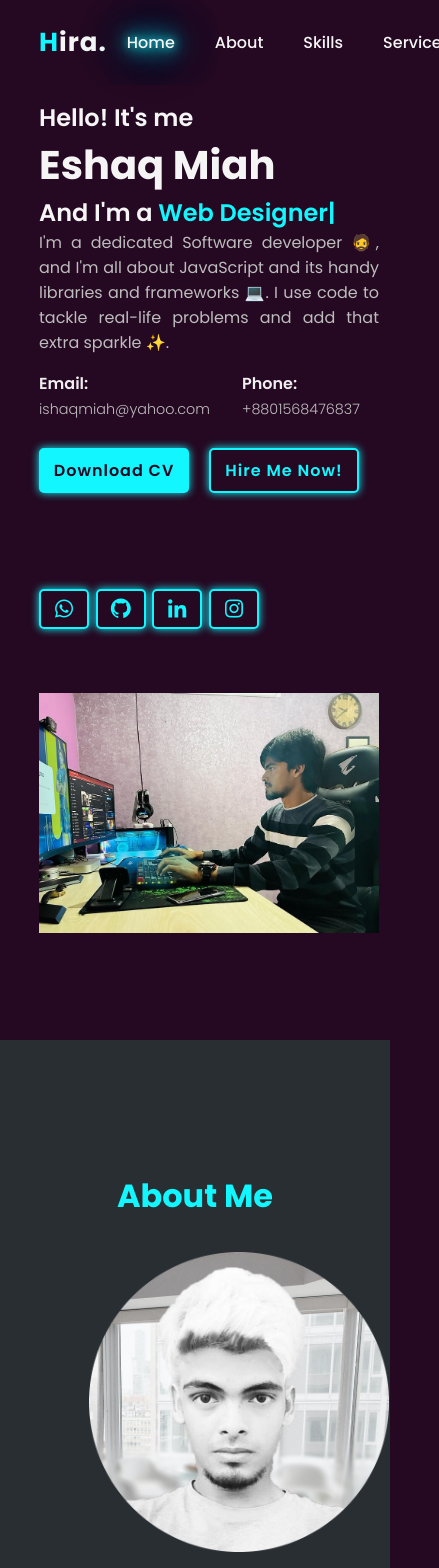
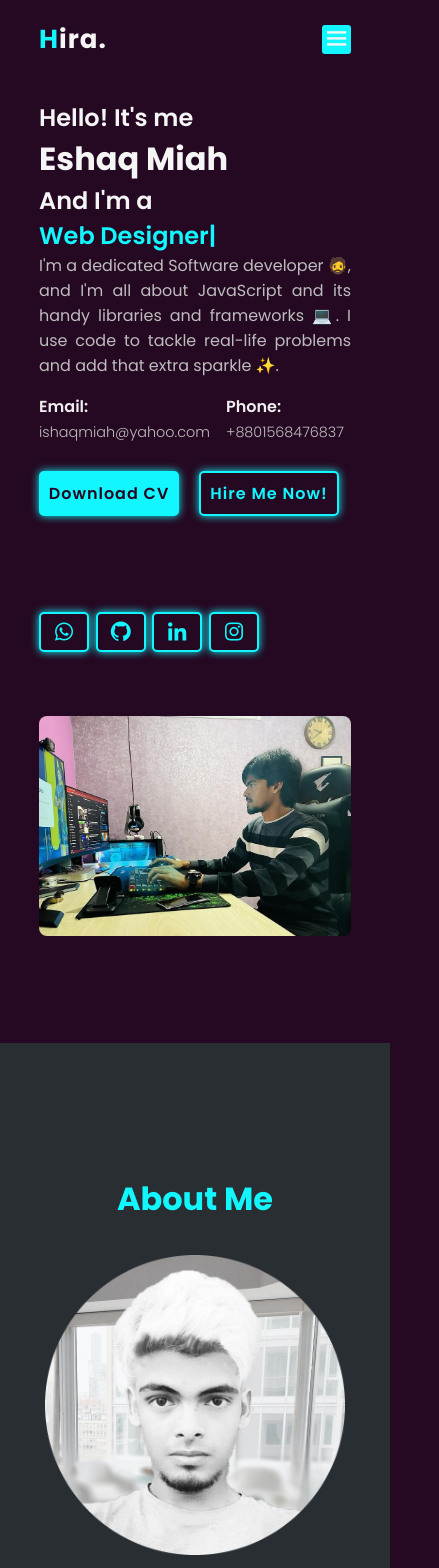
Before and after one commit to hiiipercy/hira, a React (Create React App) app: page / in a window 390 px wide. Shown: the top 1568 px of the page, 439 px wide, since content can reach past the window. Built offline with nearby package versions, Linux system fonts and the light colour scheme.

Commit message:
Add files via upload

```diff
--- a/src/Contact.jsx
+++ b/src/Contact.jsx
@@ -15,8 +15,7 @@ export default function Contact(){
   }
 
   return (
-
-    <section className="contact" id="contact">
+  <section className="contact" id="contact">
       <h2>Contact</h2>
       <div className="contact_body">
     <form className="contact_form" onSubmit={handleSubmit}>
--- a/src/Header.jsx
+++ b/src/Header.jsx
@@ -2,13 +2,19 @@ import React from 'react';
 import { NavLink } from 'react-router-dom';
 
 export default function Header(){
+    let [bar,setBar] = React.useState(false);
+    function toogle(){
+        setBar(pre => !pre)
+    }
+
 
     return (
-        <nav className='header'>
+        <header className='header'>
             <div className="logo">
                 <span>H</span>ira.
             </div>
-            <ul className="nav-menu">
+            <ul id='navbar' onClick={toogle} className={bar ?
+            "#navbar open" : "#navbar"}>
                 <li className="nav-item">
                 <NavLink activeClassName="active"
                       to="/"
@@ -52,8 +58,8 @@ export default function Header(){
                      >Contact</NavLink>
                 </li>
             </ul>
-            <div id="menu-icon" class='bx bx-menu'>
+            <div id="menu-icon" onClick={toogle} class={bar ? "bx bx-x" : "bx bx-menu"}>
             </div>
-        </nav>
+        </header>
     )
 }
--- a/src/Home.jsx
+++ b/src/Home.jsx
@@ -5,7 +5,7 @@ import Typical from 'react-typical';
 export default function Home(){
 
     return(
-           <section className="home" id="home">
+           <home className="home" id="home">
                 <div className="home-content">
                     <h3>Hello! It's me</h3>
                     <h1>Eshaq Miah</h1>
@@ -52,6 +52,6 @@ export default function Home(){
                         <img src="./cover.jpeg" alt=""/>
                     </div>
                 </div>
-            </section>
+            </home>
     )
 }
--- a/src/Skills.jsx
+++ b/src/Skills.jsx
@@ -7,7 +7,7 @@ export default function Skills(){
             <div className="main-text">
                 <h2>Skills</h2>
             </div>
-        <div className="skills">
+        <div className="skill">
         <div class="skill-img">
             <img src="./png.png" alt=""/>
         </div>
--- a/src/Style.css
+++ b/src/Style.css
@@ -31,9 +31,12 @@ body{
     font-family:"Poppins",sans-serif;
     background-color: var(--bg-color);
     color: var(--text-color);
+    width: 100%;
 }
 
-
+section{
+  width: 100%;
+}
 
 
 
@@ -41,7 +44,7 @@ body{
 
 
 
-.header{
+header{
   position: fixed;
   top: 0;
   left: 0;
@@ -52,8 +55,12 @@ body{
   justify-content: space-between;
   width: 100%;
   padding: 20px 10%;
+}
 
-
+header.sticky{
+  background: var(--bg-color);
+  border-radius: 1px solid var(--secon-bg-color);
+  padding: 12px 10%;
 }
 .logo{
     font-size: 26px;
@@ -63,17 +70,20 @@ body{
 span{
   color: var(--hover-color);
 }
-.nav-menu{
+#navbar{
     display: flex;
 }
+
 .nav-item {
   color: var(--text-color);
   font-weight: 500;
   padding: 10px 20px;
 }
+
 .nav-item a{
   color: var(--text-color);
 }
+
 .nav-item a:hover{
     cursor: pointer;
     color: var(--hover-color);
@@ -86,6 +96,7 @@ span{
     0 0 100px rgba(18,247,253,0.6),
     0 0 150px rgba(18,247,253,0.6);
 }
+
 .active{
     text-shadow: var(--hover-color);
     text-shadow: 0 0 10px rgba(18,247,255,3),
@@ -113,16 +124,14 @@ span{
 /*..............................................Home  Section................................................*/
 
 
-section{
-padding: 100px 10%;
+
+.home{
+  padding: 100px 10%;
   min-height: 100vh;
   height: 100%;
   width: 100%;
-}
-.home{
-
   display: grid;
-  grid-template-columns: repeat(auto-fill , minmax(340px , 1fr));
+  grid-template-columns: repeat(auto-fill , minmax(360px , 1fr));
   gap: 4rem;
   justify-content: space-between;
   align-items: center;
@@ -310,6 +319,7 @@ padding: 100px 10%;
 }
 
 .image-box img{
+  border-radius: 8px;
   height: auto;
   max-width:400px;
   align-items: center;
@@ -329,9 +339,10 @@ padding: 100px 10%;
   gap: 4rem;
   background: var(--secon-bg-color);
 }
+
 .about-body{
   display: grid;
-  grid-template-columns: repeat(auto-fill , minmax(400px , 1fr));
+  grid-template-columns: repeat(auto-fill , minmax(360px , 1fr));
   gap: 4rem;
 
 }
@@ -408,7 +419,9 @@ padding: 100px 10%;
   width: 100%;
   text-align: center;
   gap: 4rem;
+
 }
+
 
 .main-text h2{
   margin: 2rem 0;
@@ -429,9 +442,9 @@ padding: 100px 10%;
     transform: translateY(0);
   }
 }
-.skills{
+.skill{
   display: grid;
-  grid-template-columns: repeat(auto-fill , minmax(400px , 1fr));
+  grid-template-columns: repeat(auto-fill , minmax(360px , 1fr));
   gap: 4rem;
 
 }
@@ -602,7 +615,7 @@ padding: 100px 10%;
   overflow: hidden;
   position: relative;
   opacity: 1;
-  grid-template-rows: 1fr auto;
+  grid-template-rows: repeat(auto-fill , minmax(250px , 1fr));
 }
 .ServicesBox i{
   display: grid;
@@ -847,7 +860,6 @@ padding: 100px 10%;
 
  .contact-box{
   padding: 100px 10%;
-  min-height: 100vh;
   height: 100%;
   width: 100%;
   text-align: center;
@@ -898,3 +910,498 @@ padding: 100px 10%;
   color: var(--bg-color);
   box-shadow: var(--neon-box-shadow);
 }
+
+
+
+
+/*............................Responsive..................................*/
+
+
+
+
+@media (max-width:2560px){
+  header{
+    padding: 20px 15%;
+  }
+  .home{
+  padding: 100px 15%;
+  min-height: 100vh;
+  height: 100%;
+  width: 100%;
+  display: grid;
+  grid-template-columns: repeat(auto-fill , minmax(800px , 1fr));
+  gap: 4rem;
+  justify-content: space-between;
+  align-items: center;
+}
+.home-content {
+  max-width: 700px;
+  width: 100%;
+}
+.image-box img{
+  border-radius: 8px;
+  height: auto;
+  max-width:500px;
+  align-items: center;
+  width: 100%;
+}
+.bio_left img{
+  height: auto;
+  width: auto;
+  max-width:400px;
+  text-align: center;
+}
+.about{
+  padding: 100px 15%;
+}
+.about-body{
+  display: grid;
+  grid-template-columns: repeat(auto-fill , minmax(800px , 1fr));
+  gap: 4rem;
+}
+.skill-section{
+  padding: 100px 15%;
+}
+.skill {
+  display: grid;
+  grid-template-columns: repeat(auto-fill , minmax(700px , 1fr));
+}
+.skill-img img{
+  height: auto;
+  width: auto;
+  max-width:400px;
+  text-align: center;
+}
+.services_main{
+  padding: 100px 15%;
+}
+.services{
+  display: grid;
+  grid-template-columns: repeat(auto-fill , minmax(500px , 1fr));
+  gap: 2rem;
+}
+.portfolio{
+  padding: 100px 15%;
+}
+.portfolio_body{
+  display: grid;
+  grid-template-columns: repeat(auto-fill , minmax(250px , 1fr));
+  gap: 2rem;
+}
+.contact{
+  padding: 100px 15%;
+}
+.contact_body form{
+  margin: 1rem auto;
+  max-width: 60rem;
+  margin-bottom: 3rem;
+  align-items: center;
+  width: 100%;
+ }
+}
+
+
+@media (max-width:1440px){
+  header{
+    padding: 20px 10%;
+  }
+  .home{
+  padding: 100px 10%;
+  min-height: 100vh;
+  height: 100%;
+  width: 100%;
+  display: grid;
+  grid-template-columns: repeat(auto-fill , minmax(500px , 1fr));
+  gap: 4rem;
+  justify-content: space-between;
+  align-items: center;
+}
+.home-content {
+  max-width: 700px;
+  width: 100%;
+}
+.image-box img{
+  border-radius: 8px;
+  height: auto;
+  max-width:500px;
+  align-items: center;
+  width: 100%;
+}
+.bio_left img{
+  height: auto;
+  width: auto;
+  max-width:300px;
+  text-align: center;
+}
+.about{
+  padding: 100px 10%;
+}
+.about-body{
+  display: grid;
+  grid-template-columns: repeat(auto-fill , minmax(500px , 1fr));
+  gap: 4rem;
+}
+.skill-section{
+  padding: 100px 10%;
+}
+.skill {
+  display: grid;
+  grid-template-columns: repeat(auto-fill , minmax(500px , 1fr));
+}
+.skill-img img{
+  height: auto;
+  width: auto;
+  max-width:300px;
+  text-align: center;
+}
+.services_main{
+  padding: 100px 10%;
+}
+.services{
+  display: grid;
+  grid-template-columns: repeat(auto-fill , minmax(300px , 1fr));
+  gap: 2rem;
+}
+.portfolio{
+  padding: 100px 10%;
+}
+.portfolio_body{
+  display: grid;
+  grid-template-columns: repeat(auto-fill , minmax(250px , 1fr));
+  gap: 2rem;
+}
+.contact{
+  padding: 100px 10%;
+}
+.contact_body form{
+  margin: 1rem auto;
+  max-width: 60rem;
+  margin-bottom: 3rem;
+  align-items: center;
+  width: 100%;
+ }
+}
+
+
+
+@media (max-width:1024px){
+  header{
+    padding: 20px 10%;
+  }
+  .home{
+  padding: 100px 10%;
+  min-height: 100vh;
+  height: 100%;
+  width: 100%;
+  display: grid;
+  grid-template-columns: repeat(auto-fill , minmax(300px , 1fr));
+  gap: 4rem;
+  justify-content: space-between;
+  align-items: center;
+}
+.home-content {
+  max-width: 600px;
+  width: 100%;
+}
+.image-box img{
+  border-radius: 8px;
+  height: auto;
+  max-width:500px;
+  align-items: center;
+  width: 100%;
+}
+.bio_left img{
+  height: auto;
+  width: auto;
+  max-width:300px;
+  text-align: center;
+}
+.about{
+  padding: 100px 10%;
+}
+.about-body{
+  display: grid;
+  grid-template-columns: repeat(auto-fill , minmax(300px , 1fr));
+  gap: 4rem;
+}
+.skill-section{
+  padding: 100px 10%;
+}
+
+.skill {
+  display: grid;
+  grid-template-columns: repeat(auto-fill , minmax(300px , 1fr));
+}
+
+.skill-img img{
+  height: auto;
+  width: auto;
+  max-width:300px;
+  text-align: center;
+}
+
+.services_main{
+  padding: 100px 10%;
+}
+
+.services{
+  display: grid;
+  grid-template-columns: repeat(auto-fill , minmax(200px , 1fr));
+  gap: 2rem;
+}
+
+.portfolio{
+  padding: 100px 10%;
+}
+
+.portfolio_body{
+  display: grid;
+  grid-template-columns: repeat(auto-fill , minmax(250px , 1fr));
+  gap: 2rem;
+}
+
+.contact{
+  padding: 100px 10%;
+}
+
+.contact_body form{
+  margin: 1rem auto;
+  max-width: 60rem;
+  margin-bottom: 3rem;
+  align-items: center;
+  width: 100%;
+ }
+}
+
+
+@media (max-width:768px){
+  .home{
+  grid-template-columns: repeat(auto-fill , minmax(200px , 1fr));
+}
+.home-btn{
+  width: 300px;
+}
+.home-btn button.btn,
+.home-btn a.btn{
+  width: 140px;
+}
+.info-box{
+  gap: 1rem;
+  width: 300px;
+}
+
+.change-text {
+  font-size: 1.1rem;
+  font-weight: 400;
+  display: flex;
+  flex-direction: column;
+  }
+
+  .nav-item {
+    color: var(--text-color);
+    font-weight: 400;
+    padding: 8px 16px;
+  }
+
+  .about-body{
+    grid-template-columns: repeat(auto-fill , minmax(200px , 1fr));
+  }
+
+  .nav-item {
+    color: var(--text-color);
+    font-weight: 300;
+    padding: 6px 12px;
+  }
+  #menu-icon{
+    display: block;
+    transition: all .4s ease;
+  }
+
+  #menu-icon.bx-x{
+    transform: rotate(-180deg);
+  }
+  #navbar{
+    display: flex;
+    position: absolute;
+    top: 80px;
+    right: -600px;
+    width: 160px;
+    flex-direction: column;
+    background: var(--bg-color);
+    text-align: left;
+    padding: 0 5%;
+    transition: all .45s ease;
+    box-shadow: var(--neon-box-shadow);
+    border-radius: 10px;
+  }
+
+  #navbar a{
+    font-size: 1rem;
+    padding-bottom: 1rem;
+    display: block;
+}
+  #navbar.open{
+    right: 30px;
+  }
+.skill {
+    grid-template-columns: repeat(auto-fill , minmax(200px , 1fr));
+  }
+.services{
+    grid-template-columns: repeat(auto-fill , minmax(200px , 1fr));
+  }
+  .contact{
+    min-height: auto;
+   }
+  .contact-btn{
+    width: 100%;
+    display: flex;
+    cursor: pointer;
+    align-items: center;
+    text-align: center;
+    justify-content: center;
+   }
+}
+
+@media (max-width:470px){
+  .change-text {
+  font-size: 1.1rem;
+  font-weight: 400;
+  display: flex;
+  flex-direction: column;
+  }
+
+  .home-content h1{
+  font-size: 2rem;
+  font-weight: 700;
+  }
+}
+
+@media (max-width:320px){
+  .info-box{
+    display: inherit;
+    height: auto;
+    gap: 1rem;
+    width: 300px;
+  }
+  .home-btn{
+    width: 270px;
+  }
+.home-btn button.btn,
+.home-btn a.btn{
+  width: 130px;
+}
+.social-icon {
+  margin-top: 2rem;
+  display: flex;
+  justify-content: space-between;
+  height: 40px;
+  max-width: 220px;
+}
+.home-content {
+  max-width: 600px;
+  width: 100%;
+}
+.image-box img{
+  border-radius: 8px;
+  height: auto;
+  max-width:500px;
+  align-items: center;
+  width: 100%;
+}
+.bio_left img{
+  height: auto;
+  width: auto;
+  max-width:300px;
+  text-align: center;
+}
+.about{
+  padding: 100px 10%;
+  background: var(--bg-color);
+}
+.bio_left img{
+  height: auto;
+  width: auto;
+  padding-right: 10px;
+  max-width:200px;
+  text-align: center;
+}
+.about-body{
+  display: grid;
+  grid-template-columns: repeat(auto-fill , minmax(300px , 1fr));
+  gap: 4rem;
+}
+.bio_right p {
+  padding-bottom: 1.5rem;
+  width: 270px;
+  font-size: .9rem;
+  font-weight: 300;
+  color: #bdbdbd;
+  text-align: justify;
+}
+.skill-section{
+  padding: 100px 10%;
+  background: var(--bg-color);
+}
+.skill {
+  display: grid;
+  grid-template-columns: repeat(auto-fill , minmax(300px , 1fr));
+}
+.skill-img img{
+  height: auto;
+  width: auto;
+  padding-right: 10px;
+  max-width:200px;
+  text-align: center;
+}
+.technical{
+  padding-right: 10px;
+}
+.services_main{
+  padding: 100px 10%;
+  background: var(--bg-color);
+}
+.ServicesBox {
+  background: var(--secon-bg-color);
+}
+.services{
+  display: grid;
+  grid-template-columns: repeat(auto-fill , minmax(200px , 1fr));
+  gap: 2rem;
+}
+.portfolio{
+  padding: 100px 10%;
+  background: var(--bg-color);
+}
+.portfolio_body{
+  display: grid;
+  grid-template-columns: repeat(auto-fill , minmax(200px , 1fr));
+  gap: 2rem;
+}
+.contact{
+  padding: 100px 10%;
+}
+.contact_body form{
+  margin: 1rem auto;
+  max-width: 40rem;
+  margin-bottom: 3rem;
+  align-items: center;
+  width: 100%;
+ }
+
+  .contact{
+    padding: 100px 10%;
+    height: 100%;
+    width: 100%;
+    align-items: center;
+    background: var(--bg-color);
+   }
+   .contact_body form input, .contact_body form textarea {
+    text-align: left;
+    width: 100%;
+    color: var(--text-color);
+    background: var(--secon-bg-color);
+    border-radius: 5px;
+    padding: 0.7rem;
+    margin-bottom: 0.8rem;
+}
+}
```
